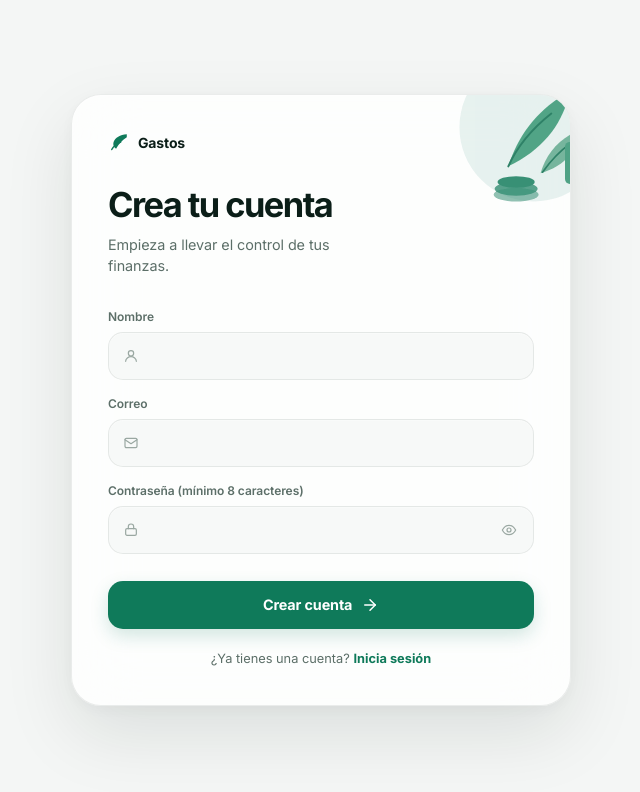
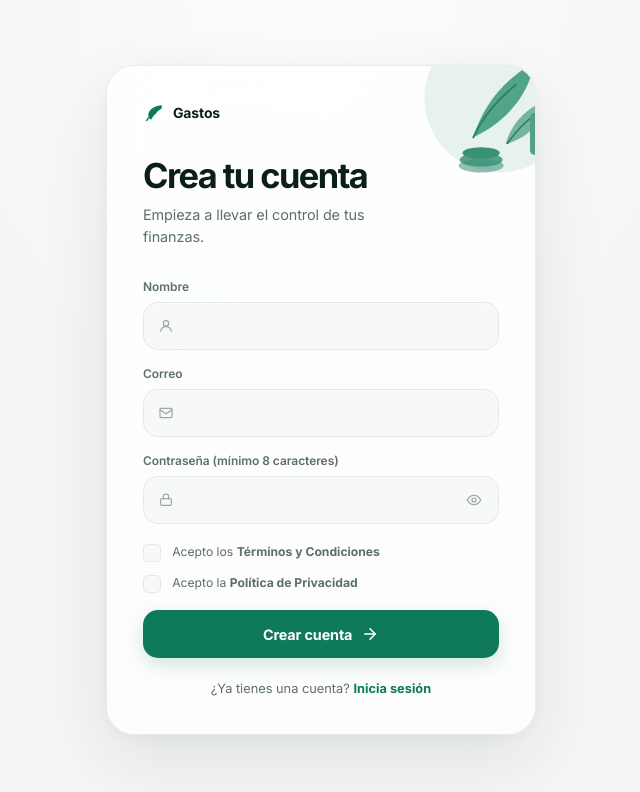
Before and after one commit to aymargardin02-blip/gastos-web, a React (Vite) app: page /registro in a window 1280 px wide. Shown: the top 792 px of the page, without its empty margins (319-959 px from the left). Built offline with nearby package versions, Linux system fonts and the light colour scheme; no server answers.

Commit message:
feat(frontend): agregar cuentas y consentimiento legal

```diff
--- a/src/App.tsx
+++ b/src/App.tsx
@@ -8,6 +8,7 @@ import Transacciones from './paginas/Transacciones'
 import NuevaTransaccion from './paginas/NuevaTransaccion'
 import EditarTransaccion from './paginas/EditarTransaccion'
 import Categorias from './paginas/Categorias'
+import Cuentas from './paginas/Cuentas'
 import NoEncontrado from './paginas/NoEncontrado'
 import DisenoProtegido from './componentes/DisenoProtegido'
 import { borrarToken, guardarToken, obtenerToken } from './api/sesion'
@@ -54,6 +55,7 @@ function App() {
           path="/transacciones/:id/editar"
           element={<EditarTransaccion />}
         />
+        <Route path="/cuentas" element={<Cuentas />} />
         <Route path="/categorias" element={<Categorias />} />
         <Route path="/login" element={<Navigate to="/" replace />} />
         <Route path="/registro" element={<Navigate to="/" replace />} />
--- a/src/estilos/auth.css
+++ b/src/estilos/auth.css
@@ -4,29 +4,24 @@
 
    Dirección visual:
    - superficies suaves
-   - glass contenido
+   - glass muy contenido
    - composición natural
    - verde como acento
    - decoración integrada
-   - responsive sin forzar la tarjeta a 100dvh
+   - responsive sin forzar 100dvh en la tarjeta
    ============================================================ */
 
 .pantalla-auth {
   --auth-fondo: var(--fondo);
-
-  --auth-superficie: rgba(255, 255, 255, 0.82);
+  --auth-superficie: rgba(255, 255, 255, 0.78);
   --auth-borde: rgba(11, 30, 24, 0.08);
   --auth-sombra:
-    0 28px 70px rgba(11, 30, 24, 0.1),
+    0 24px 70px rgba(11, 30, 24, 0.09),
     0 4px 18px rgba(11, 30, 24, 0.04);
 
   --auth-input-fondo: rgba(246, 248, 247, 0.84);
   --auth-input-borde: rgba(11, 30, 24, 0.08);
   --auth-input-hover: rgba(255, 255, 255, 0.96);
-
-  --auth-acento: #0F7A5A;
-  --auth-acento-hover: #0B6147;
-  --auth-acento-texto: #FFFFFF;
 
   --auth-ilustracion-fondo: rgba(15, 122, 90, 0.1);
   --auth-ilustracion-hoja: #3f9b79;
@@ -36,13 +31,16 @@
   --auth-ilustracion-maceta: #238467;
 
   min-height: 100dvh;
-
   display: grid;
   place-items: center;
-
   padding: 2rem;
-
-  background: var(--auth-fondo);
+  background:
+    radial-gradient(
+      circle at 50% 0%,
+      rgba(255, 255, 255, 0.72),
+      transparent 42%
+    ),
+    var(--auth-fondo);
 }
 
 
@@ -52,38 +50,34 @@
 
 .tarjeta-auth {
   position: relative;
-
-  width: min(100%, 500px);
-
+  width: min(100%, 430px);
   overflow: hidden;
 
   border: 1px solid var(--auth-borde);
-  border-radius: 30px;
+  border-radius: 28px;
 
   background: var(--auth-superficie);
 
   box-shadow: var(--auth-sombra);
 
-  backdrop-filter: blur(30px) saturate(140%);
-  -webkit-backdrop-filter: blur(30px) saturate(140%);
+  backdrop-filter: blur(28px) saturate(135%);
+  -webkit-backdrop-filter: blur(28px) saturate(135%);
 }
-
-
-/* Línea de luz extremadamente sutil en el borde superior.
-   Evita el aspecto de degradado decorativo. */
 
 .tarjeta-auth::before {
   content: '';
-
   position: absolute;
   inset: 0;
-
   pointer-events: none;
 
-  border-radius: inherit;
+  background:
+    linear-gradient(
+      135deg,
+      rgba(255, 255, 255, 0.48),
+      transparent 34%
+    );
 
-  box-shadow:
-    inset 0 1px 0 rgba(255, 255, 255, 0.28);
+  opacity: 0.8;
 }
 
 
@@ -108,7 +102,6 @@
 
 .tarjeta-auth__ilustracion svg {
   display: block;
-
   width: 100%;
   height: 100%;
 }
@@ -124,22 +117,17 @@
 }
 
 .tarjeta-auth__encabezado {
-  position: relative;
-  z-index: 1;
-
   padding: 2.25rem 2.25rem 1rem;
 }
 
 .tarjeta-auth__marca {
   display: inline-flex;
   align-items: center;
-
   gap: 0.5rem;
 
   margin-bottom: 2.15rem;
 
   color: var(--texto);
-
   font-size: 0.875rem;
   font-weight: 700;
   letter-spacing: -0.01em;
@@ -152,19 +140,17 @@
   width: 22px;
   height: 22px;
 
-  color: var(--auth-acento);
+  color: var(--acento);
 }
 
 .tarjeta-auth__marca-icono svg {
   display: block;
-
   width: 22px;
   height: 22px;
 }
 
 .tarjeta-auth__titulo {
   max-width: 14ch;
-
   margin: 0 0 0.65rem;
 
   font-size: clamp(1.85rem, 4vw, 2.15rem);
@@ -176,7 +162,6 @@
   max-width: 31ch;
 
   color: var(--texto-secundario);
-
   font-size: 0.9rem;
   line-height: 1.5;
   letter-spacing: -0.005em;
@@ -188,9 +173,6 @@
    ============================================================ */
 
 .tarjeta-auth__cuerpo {
-  position: relative;
-  z-index: 1;
-
   padding: 1rem 2.25rem 2.25rem;
 }
 
@@ -202,7 +184,6 @@
 .campo {
   display: flex;
   flex-direction: column;
-
   gap: 0.42rem;
 
   margin-bottom: 1rem;
@@ -238,7 +219,6 @@
 
 .campo__icono svg {
   display: block;
-
   width: 16px;
   height: 16px;
 }
@@ -267,19 +247,10 @@
 
 .campo__envoltorio:focus-within input {
   background: var(--auth-input-hover);
-
-  border-color: color-mix(
-    in srgb,
-    var(--auth-acento) 45%,
-    transparent
-  );
+  border-color: color-mix(in srgb, var(--acento) 45%, transparent);
 
   box-shadow:
-    0 0 0 3px color-mix(
-      in srgb,
-      var(--auth-acento) 10%,
-      transparent
-    );
+    0 0 0 3px color-mix(in srgb, var(--acento) 10%, transparent);
 }
 
 
@@ -312,7 +283,6 @@
 
 .campo__boton-ojo:hover {
   color: var(--texto);
-
   background: color-mix(
     in srgb,
     var(--texto) 5%,
@@ -326,10 +296,156 @@
 
 
 /* ============================================================
+   Consentimientos
+   ============================================================ */
+
+.consentimientos {
+  display: flex;
+  flex-direction: column;
+  gap: 0.75rem;
+
+  margin: 1.15rem 0 0.4rem;
+}
+
+.consentimiento {
+  display: flex;
+  align-items: flex-start;
+  gap: 0.7rem;
+
+  width: 100%;
+  margin: 0;
+  padding: 0;
+
+  color: var(--texto-secundario);
+  font-size: 0.76rem;
+  font-weight: 400;
+  line-height: 1.5;
+
+  cursor: pointer;
+}
+
+.consentimiento input[type='checkbox'] {
+  flex: 0 0 18px;
+
+  width: 18px;
+  min-width: 18px;
+  max-width: 18px;
+
+  height: 18px;
+  min-height: 18px;
+  max-height: 18px;
+
+  margin: 1px 0 0;
+  padding: 0;
+
+  appearance: none;
+  -webkit-appearance: none;
+
+  border: 1px solid var(--auth-input-borde);
+  border-radius: 5px;
+
+  background: var(--auth-input-fondo);
+
+  box-shadow: none;
+
+  cursor: pointer;
+
+  transition:
+    background-color 150ms ease,
+    border-color 150ms ease,
+    box-shadow 150ms ease,
+    transform 120ms ease;
+}
+
+.consentimiento input[type='checkbox']:hover {
+  border-color: color-mix(
+    in srgb,
+    var(--auth-acento) 45%,
+    transparent
+  );
+}
+
+.consentimiento input[type='checkbox']:focus-visible {
+  outline: none;
+
+  box-shadow:
+    0 0 0 3px
+    color-mix(
+      in srgb,
+      var(--auth-acento) 12%,
+      transparent
+    );
+}
+
+.consentimiento input[type='checkbox']:checked {
+  border-color: var(--auth-acento);
+  background: var(--auth-acento);
+
+  box-shadow:
+    0 2px 6px
+    color-mix(
+      in srgb,
+      var(--auth-acento) 16%,
+      transparent
+    );
+}
+
+.consentimiento input[type='checkbox']:checked::after {
+  content: '';
+
+  display: block;
+
+  width: 4px;
+  height: 8px;
+
+  margin: 2px auto 0;
+
+  border-right: 2px solid var(--auth-acento-texto);
+  border-bottom: 2px solid var(--auth-acento-texto);
+
+  transform: rotate(45deg);
+}
+
+.consentimiento span {
+  display: block;
+
+  flex: 1;
+  min-width: 0;
+
+  margin: 0;
+  padding: 0;
+}
+
+.consentimiento a {
+  color: var(--auth-acento);
+  font-weight: 650;
+
+  text-decoration: none;
+  text-underline-offset: 3px;
+}
+
+.consentimiento a:hover {
+  text-decoration: underline;
+}
+
+.consentimiento a:focus-visible {
+  outline: 2px solid
+    color-mix(
+      in srgb,
+      var(--auth-acento) 55%,
+      transparent
+    );
+
+  outline-offset: 2px;
+  border-radius: 3px;
+}
+
+
+/* ============================================================
    Botón principal
    ============================================================ */
 
-button.principal.boton-principal-ancho {
+.boton-principal-ancho {
   width: 100%;
   min-height: 48px;
 
@@ -339,11 +455,7 @@ button.principal.boton-principal-ancho {
   display: inline-flex;
   align-items: center;
   justify-content: center;
-
   gap: 0.55rem;
-
-  color: var(--auth-acento-texto);
-  background: var(--auth-acento);
 
   border: 0;
   border-radius: 15px;
@@ -355,7 +467,7 @@ button.principal.boton-principal-ancho {
   box-shadow:
     0 7px 18px color-mix(
       in srgb,
-      var(--auth-acento) 18%,
+      var(--acento) 18%,
       transparent
     );
 
@@ -365,19 +477,17 @@ button.principal.boton-principal-ancho {
     transform 150ms ease;
 }
 
-button.principal.boton-principal-ancho:hover:not(:disabled) {
-  background: var(--auth-acento-hover);
+.boton-principal-ancho svg {
+  transition: transform 180ms ease;
+}
 
+.boton-principal-ancho:hover:not(:disabled) {
   box-shadow:
     0 9px 22px color-mix(
       in srgb,
-      var(--auth-acento) 23%,
+      var(--acento) 23%,
       transparent
     );
-}
-
-.boton-principal-ancho svg {
-  transition: transform 180ms ease;
 }
 
 .boton-principal-ancho:hover:not(:disabled) svg {
@@ -405,8 +515,7 @@ button.principal.boton-principal-ancho:hover:not(:disabled) {
 }
 
 .tarjeta-auth__pie a {
-  color: var(--auth-acento);
-
+  color: var(--acento);
   font-weight: 650;
 }
 
@@ -489,7 +598,7 @@ button.principal.boton-principal-ancho:hover:not(:disabled) {
   display: grid;
   place-items: center;
 
-  color: var(--auth-acento);
+  color: var(--acento);
   background: var(--acento-suave);
 
   border-radius: 50%;
@@ -510,9 +619,6 @@ button.principal.boton-principal-ancho:hover:not(:disabled) {
 .exito-registro button.principal {
   width: 100%;
   min-height: 48px;
-
-  color: var(--auth-acento-texto);
-  background: var(--auth-acento);
 }
 
 
@@ -522,21 +628,16 @@ button.principal.boton-principal-ancho:hover:not(:disabled) {
 
 [data-tema='oscuro'] .pantalla-auth,
 :root:not([data-tema]) .pantalla-auth {
-  --auth-superficie: rgba(20, 46, 38, 0.82);
-
-  --auth-borde: rgba(255, 255, 255, 0.09);
+  --auth-superficie: rgba(18, 32, 27, 0.78);
+  --auth-borde: rgba(255, 255, 255, 0.08);
 
   --auth-sombra:
-    0 32px 80px rgba(0, 0, 0, 0.42),
-    0 8px 24px rgba(0, 0, 0, 0.25);
+    0 28px 70px rgba(0, 0, 0, 0.34),
+    0 4px 18px rgba(0, 0, 0, 0.22);
 
-  --auth-input-fondo: rgba(6, 22, 16, 0.78);
+  --auth-input-fondo: rgba(6, 22, 16, 0.72);
   --auth-input-borde: rgba(255, 255, 255, 0.075);
-  --auth-input-hover: rgba(8, 28, 21, 0.94);
-
-  --auth-acento: #1B8A68;
-  --auth-acento-hover: #239976;
-  --auth-acento-texto: #F5FAF7;
+  --auth-input-hover: rgba(8, 28, 21, 0.92);
 
   --auth-ilustracion-fondo: rgba(34, 197, 94, 0.13);
   --auth-ilustracion-hoja: #2fa86b;
@@ -547,20 +648,26 @@ button.principal.boton-principal-ancho:hover:not(:disabled) {
 }
 
 [data-tema='oscuro'] .pantalla-auth {
-  background: var(--fondo);
+  background:
+    radial-gradient(
+      circle at 50% 0%,
+      rgba(34, 197, 94, 0.055),
+      transparent 40%
+    ),
+    var(--fondo);
 }
 
 [data-tema='oscuro'] .tarjeta-auth::before {
-  box-shadow:
-    inset 0 1px 0 rgba(255, 255, 255, 0.1);
+  background:
+    linear-gradient(
+      135deg,
+      rgba(255, 255, 255, 0.06),
+      transparent 34%
+    );
 }
 
 [data-tema='oscuro'] .campo__envoltorio:focus-within input {
   background: var(--auth-input-hover);
-}
-
-[data-tema='oscuro'] .tarjeta-auth__ilustracion {
-  opacity: 0.88;
 }
 
 
@@ -618,13 +725,20 @@ button.principal.boton-principal-ancho:hover:not(:disabled) {
     margin-bottom: 0.9rem;
   }
 
+  .consentimientos {
+    margin-top: 1rem;
+  }
+
+  .consentimiento {
+    font-size: 0.75rem;
+  }
+
   .tarjeta-auth__pie {
     margin-top: 1.15rem;
   }
 
   .exito-registro {
     padding: 2.25rem 1.4rem 1.8rem;
-
     border-radius: 24px;
   }
 }
@@ -670,7 +784,8 @@ button.principal.boton-principal-ancho:hover:not(:disabled) {
 
   .boton-principal-ancho svg,
   .campo__boton-ojo,
-  .boton-principal-ancho {
+  .boton-principal-ancho,
+  .consentimiento input[type='checkbox'] {
     transition: none;
   }
 }
@@ -679,7 +794,6 @@ button.principal.boton-principal-ancho:hover:not(:disabled) {
   .tarjeta-auth,
   .exito-registro {
     background: var(--superficie);
-
     backdrop-filter: none;
     -webkit-backdrop-filter: none;
   }
--- a/src/paginas/Registro.tsx
+++ b/src/paginas/Registro.tsx
@@ -7,35 +7,85 @@ import ExitoRegistro from '../componentes/ExitoRegistro'
 type Props = { alAcceder: (token: string) => void }
 
 const iconoUsuario = (
-  <svg width="16" height="16" viewBox="0 0 24 24" fill="none" stroke="currentColor" strokeWidth="1.8" strokeLinecap="round" strokeLinejoin="round" aria-hidden="true">
+  <svg
+    width="16"
+    height="16"
+    viewBox="0 0 24 24"
+    fill="none"
+    stroke="currentColor"
+    strokeWidth="1.8"
+    strokeLinecap="round"
+    strokeLinejoin="round"
+    aria-hidden="true"
+  >
     <circle cx="12" cy="8" r="4" />
     <path d="M4 20c0-4 4-7 8-7s8 3 8 7" />
   </svg>
 )
 
 const iconoCorreo = (
-  <svg width="16" height="16" viewBox="0 0 24 24" fill="none" stroke="currentColor" strokeWidth="1.8" strokeLinecap="round" strokeLinejoin="round" aria-hidden="true">
+  <svg
+    width="16"
+    height="16"
+    viewBox="0 0 24 24"
+    fill="none"
+    stroke="currentColor"
+    strokeWidth="1.8"
+    strokeLinecap="round"
+    strokeLinejoin="round"
+    aria-hidden="true"
+  >
     <rect x="3" y="5" width="18" height="14" rx="2" />
     <path d="m3 7 9 6 9-6" />
   </svg>
 )
 
 const iconoCandado = (
-  <svg width="16" height="16" viewBox="0 0 24 24" fill="none" stroke="currentColor" strokeWidth="1.8" strokeLinecap="round" strokeLinejoin="round" aria-hidden="true">
+  <svg
+    width="16"
+    height="16"
+    viewBox="0 0 24 24"
+    fill="none"
+    stroke="currentColor"
+    strokeWidth="1.8"
+    strokeLinecap="round"
+    strokeLinejoin="round"
+    aria-hidden="true"
+  >
     <rect x="4" y="10" width="16" height="10" rx="2" />
     <path d="M8 10V7a4 4 0 0 1 8 0v3" />
   </svg>
 )
 
 const iconoOjo = (
-  <svg width="16" height="16" viewBox="0 0 24 24" fill="none" stroke="currentColor" strokeWidth="1.8" strokeLinecap="round" strokeLinejoin="round" aria-hidden="true">
+  <svg
+    width="16"
+    height="16"
+    viewBox="0 0 24 24"
+    fill="none"
+    stroke="currentColor"
+    strokeWidth="1.8"
+    strokeLinecap="round"
+    strokeLinejoin="round"
+    aria-hidden="true"
+  >
     <path d="M2 12s3.5-7 10-7 10 7 10 7-3.5 7-10 7-10-7-10-7Z" />
     <circle cx="12" cy="12" r="3" />
   </svg>
 )
 
 const iconoOjoTachado = (
-  <svg width="16" height="16" viewBox="0 0 24 24" fill="none" stroke="currentColor" strokeWidth="1.8" strokeLinecap="round" strokeLinejoin="round" aria-hidden="true">
+  <svg
+    width="16"
+    height="16"
+    viewBox="0 0 24 24"
+    fill="none"
+    stroke="currentColor"
+    strokeWidth="1.8"
+    strokeLinecap="round"
+    strokeLinejoin="round"
+    aria-hidden="true"
+  >
     <path d="M2 12s3.5-7 10-7c1.5 0 2.9.3 4.2.9" />
     <path d="M22 12s-3.5 7-10 7c-1.5 0-2.9-.3-4.2-.9" />
     <path d="M3 3l18 18" />
@@ -43,7 +93,17 @@ const iconoOjoTachado = (
 )
 
 const iconoFlecha = (
-  <svg width="18" height="18" viewBox="0 0 24 24" fill="none" stroke="currentColor" strokeWidth="2" strokeLinecap="round" strokeLinejoin="round" aria-hidden="true">
+  <svg
+    width="18"
+    height="18"
+    viewBox="0 0 24 24"
+    fill="none"
+    stroke="currentColor"
+    strokeWidth="2"
+    strokeLinecap="round"
+    strokeLinejoin="round"
+    aria-hidden="true"
+  >
     <path d="M5 12h14" />
     <path d="m12 5 7 7-7 7" />
   </svg>
@@ -53,6 +113,8 @@ export default function Registro({ alAcceder }: Props) {
   const [nombre, setNombre] = useState('')
   const [email, setEmail] = useState('')
   const [contrasena, setContrasena] = useState('')
+  const [aceptaTerminos, setAceptaTerminos] = useState(false)
+  const [aceptaPrivacidad, setAceptaPrivacidad] = useState(false)
   const [mostrarContrasena, setMostrarContrasena] = useState(false)
   const [error, setError] = useState<string | null>(null)
   const [cargando, setCargando] = useState(false)
@@ -61,9 +123,25 @@ export default function Registro({ alAcceder }: Props) {
   async function enviar(evento: SyntheticEvent) {
     evento.preventDefault()
     setError(null)
+
+    if (!aceptaTerminos || !aceptaPrivacidad) {
+      setError(
+        'Debes aceptar los Términos y la Política de Privacidad para registrarte',
+      )
+      return
+    }
+
     setCargando(true)
+
     try {
-      await registrar(nombre, email, contrasena)
+      await registrar(
+        nombre,
+        email,
+        contrasena,
+        aceptaTerminos,
+        aceptaPrivacidad,
+      )
+
       const { access_token } = await login(email, contrasena)
       setTokenPendiente(access_token)
     } catch (e) {
@@ -85,8 +163,10 @@ export default function Registro({ alAcceder }: Props) {
       <form onSubmit={enviar}>
         <div className="campo">
           <label htmlFor="nombre">Nombre</label>
+
           <div className="campo__envoltorio">
             <span className="campo__icono">{iconoUsuario}</span>
+
             <input
               id="nombre"
               className="campo__input-con-icono"
@@ -101,8 +181,10 @@ export default function Registro({ alAcceder }: Props) {
 
         <div className="campo">
           <label htmlFor="email">Correo</label>
+
           <div className="campo__envoltorio">
             <span className="campo__icono">{iconoCorreo}</span>
+
             <input
               id="email"
               className="campo__input-con-icono"
@@ -116,9 +198,13 @@ export default function Registro({ alAcceder }: Props) {
         </div>
 
         <div className="campo">
-          <label htmlFor="contrasena">Contraseña (mínimo 8 caracteres)</label>
+          <label htmlFor="contrasena">
+            Contraseña (mínimo 8 caracteres)
+          </label>
+
           <div className="campo__envoltorio">
             <span className="campo__icono">{iconoCandado}</span>
+
             <input
               id="contrasena"
               className="campo__input-con-icono"
@@ -129,15 +215,62 @@ export default function Registro({ alAcceder }: Props) {
               required
               autoComplete="new-password"
             />
+
             <button
               type="button"
               className="campo__boton-ojo"
               onClick={() => setMostrarContrasena((v) => !v)}
-              aria-label={mostrarContrasena ? 'Ocultar contraseña' : 'Mostrar contraseña'}
+              aria-label={
+                mostrarContrasena
+                  ? 'Ocultar contraseña'
+                  : 'Mostrar contraseña'
+              }
             >
               {mostrarContrasena ? iconoOjoTachado : iconoOjo}
             </button>
           </div>
+        </div>
+
+        <div className="consentimientos">
+          <label className="consentimiento">
+            <input
+              type="checkbox"
+              checked={aceptaTerminos}
+              onChange={(e) => setAceptaTerminos(e.target.checked)}
+              required
+            />
+
+            <span>
+              Acepto los{' '}
+              <a
+                href="/terminos-y-condiciones-v1.0.pdf"
+                target="_blank"
+                rel="noopener noreferrer"
+              >
+                Términos y Condiciones
+              </a>
+            </span>
+          </label>
+
+          <label className="consentimiento">
+            <input
+              type="checkbox"
+              checked={aceptaPrivacidad}
+              onChange={(e) => setAceptaPrivacidad(e.target.checked)}
+              required
+            />
+
+            <span>
+              Acepto la{' '}
+              <a
+                href="/politica-de-privacidad-v1.0.pdf"
+                target="_blank"
+                rel="noopener noreferrer"
+              >
+                Política de Privacidad
+              </a>
+            </span>
+          </label>
         </div>
 
         {error && (
```
Also changed, not shown: src/api/autenticacion.ts (+14 -2 lines), src/api/cuentas.ts (added, +84 -0 lines), src/api/tiposCuenta.ts (added, +65 -0 lines), 2 other files (tests, documents, lock files or other folders).
